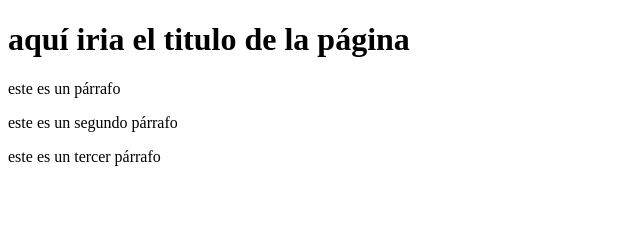
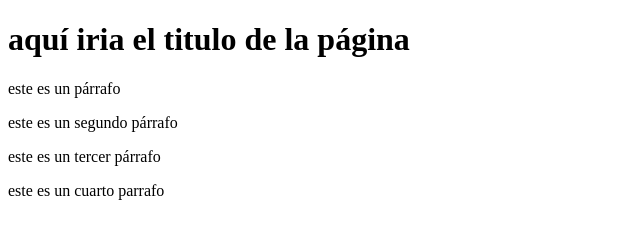
Before and after one commit to FabioLunaa/proyecto-web-empreza-cc, a plain HTML site: page index.html in a window 1280 px wide. Shown: the whole page, without its empty margins (0-640 px from the left). Drawn offline with Linux system fonts and the light colour scheme.

Commit message:
cuarto parrafo

```diff
--- a/index.html
+++ b/index.html
@@ -18,5 +18,6 @@
     <p>este es un segundo párrafo</p>
     <p>este es un tercer párrafo</p>
 
+    <p>este es un cuarto parrafo</p>
 </body>
 </html>
```
